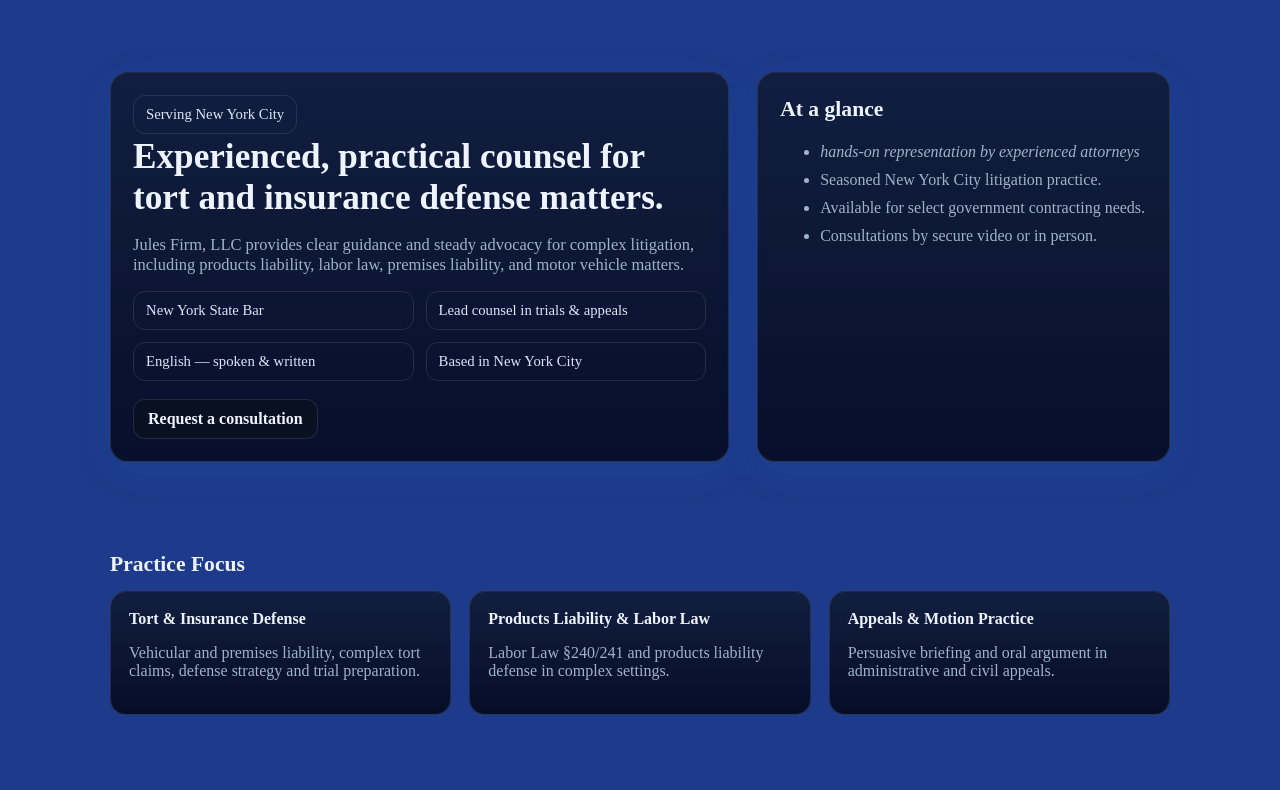
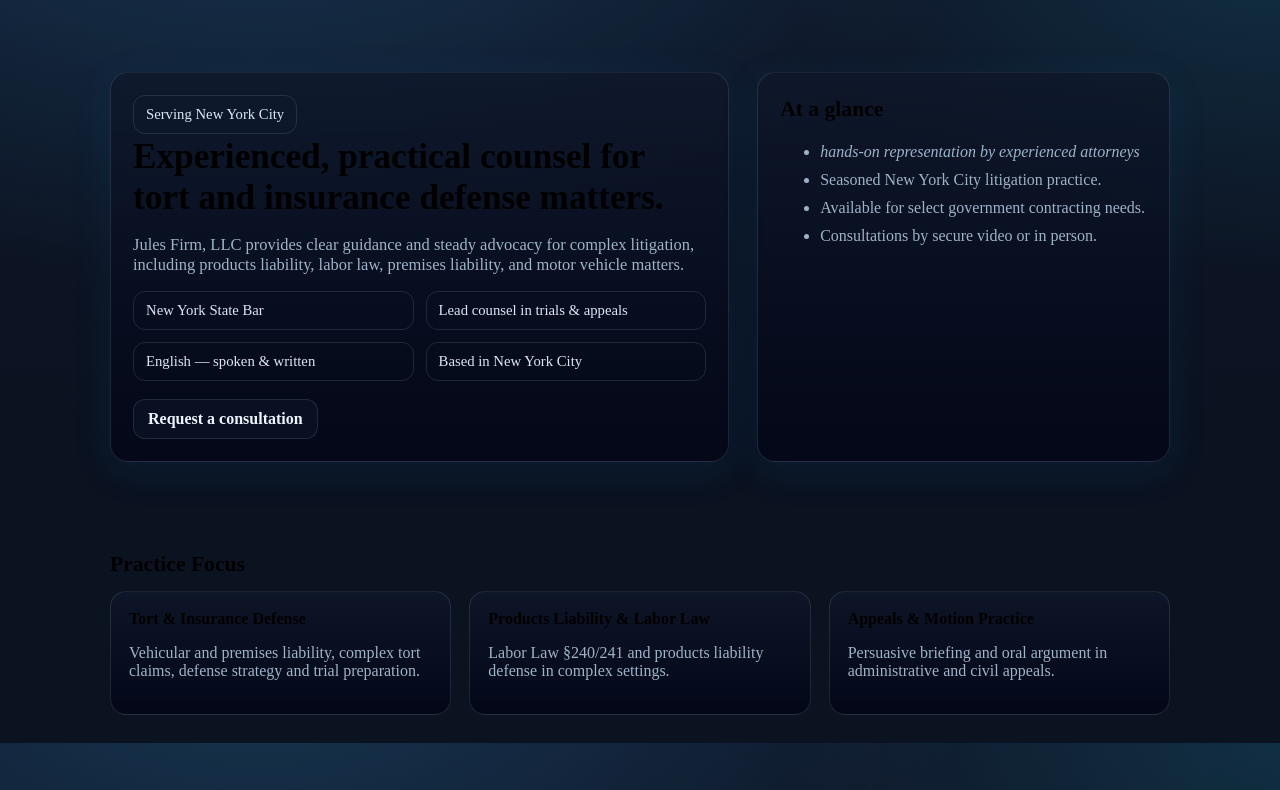
Before and after one commit to APJules/Marjorie-Jules-Website, a plain HTML site: page index.html in a window 1280 px wide. Shown: the part 57-847 px from the top of the page. Drawn offline with Linux system fonts and the light colour scheme.

Commit message:
index.html

```diff
--- a/index.html
+++ b/index.html
@@ -25,8 +25,9 @@
     *{box-sizing:border-box}
     html,body{height:100%}
 body {
-  background-color: #1e3a8a;  /*navy sky blend blue */
-  color: var(--text);
+background:radial-gradient(1200px 700px at 20% -10%, rgba(56,189,248,.18), transparent 60%),
+           radial-gradient(900px 600px at 100% 0%, rgba(34,211,238,.13), transparent 55%),
+           linear-gradient(180deg, #0f172a, var(--bg) 60%);
 }
     a{color:var(--accent); text-decoration:none}
     a:hover{color:var(--accent-2)}
```
